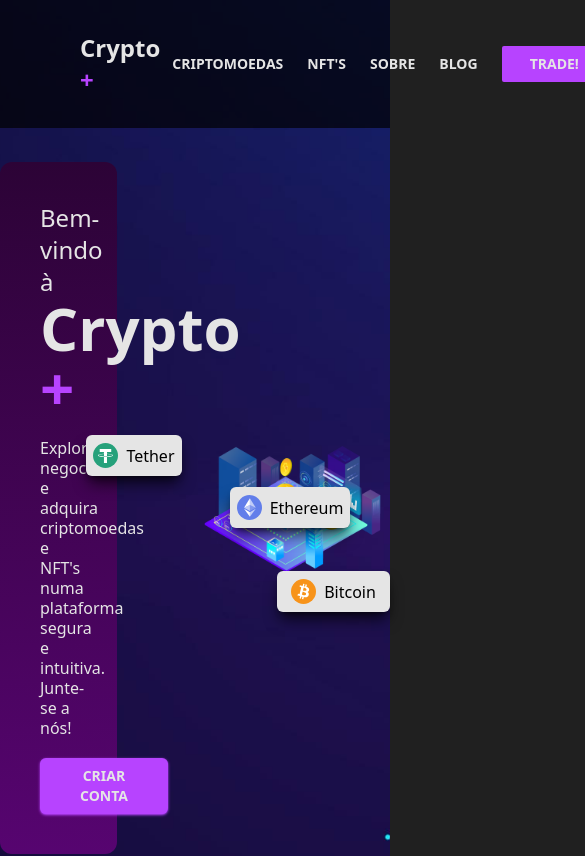
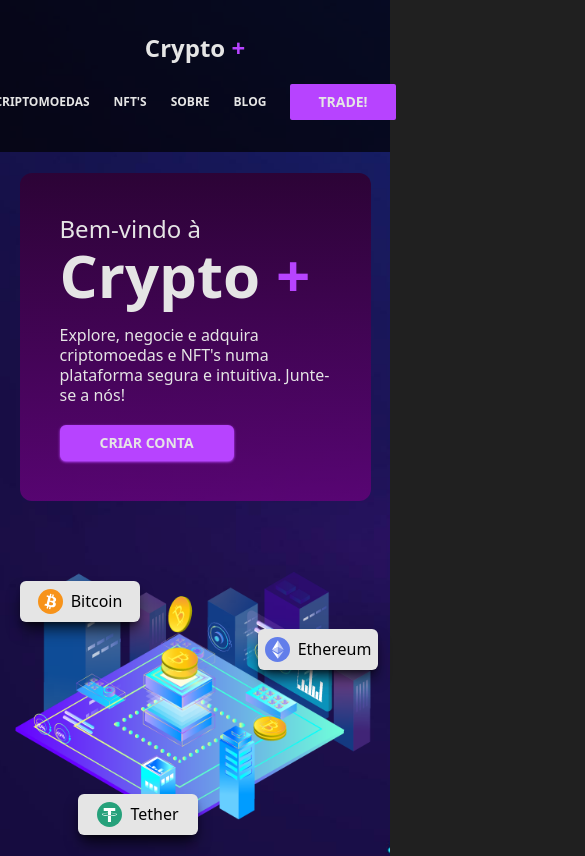
Before and after one commit to viniciusIrikawa/Crypto-, a React (Vite) app: page / in a window 390 px wide. Shown: the top 856 px of the page, 585 px wide, since content can reach past the window. Built offline with nearby package versions, Linux system fonts and the light colour scheme; no server answers.

Commit message:
chore: mobile responsiveness

```diff
--- a/src/components/Navbar.tsx
+++ b/src/components/Navbar.tsx
@@ -1,12 +1,12 @@
 const Navbar = () => {
   return (
-    <nav className='flex justify-between items-center bg-[#000000b0] py-8 px-20 text-white-low'>
+    <nav className='flex md:flex-row flex-col justify-between items-center bg-[#000000b0] py-8 px-20 text-white-low'>
         <h2 className='font-bold text-2xl'>Crypto <span className='text-crypto-purple text-2xl'>+</span></h2>
-        <ul className='flex items-center text-sm cursor-pointer font-bold'>
-          <li className='mx-3 uppercase'> Criptomoedas </li>
-          <li className='mx-3 uppercase'> NFT's </li>
-          <li className='mx-3 uppercase'> Sobre </li>
-          <li className='mx-3 uppercase'> Blog </li>
+        <ul className='flex items-center text-sm cursor-pointer font-bold md:mt-0 mt-5'>
+          <li className='mx-3 uppercase md:text-sm text-xs'> Criptomoedas </li>
+          <li className='mx-3 uppercase md:text-sm text-xs'> NFT's </li>
+          <li className='mx-3 uppercase md:text-sm text-xs'> Sobre </li>
+          <li className='mx-3 uppercase md:text-sm text-xs'> Blog </li>
           <li className='mx-3 uppercase bg-crypto-purple px-7 py-2 rounded-sm'>
             <a href="/dashboard/BTCUSDT"> Trade! </a>
           </li>
--- a/src/components/cryptos/BitcoinLabel.tsx
+++ b/src/components/cryptos/BitcoinLabel.tsx
@@ -1,6 +1,6 @@
 const BitcoinLabel = () => {
   return (
-    <article className='bg-white-low flex items-center justify-center max-w-[120px] py-2 px-5 rounded-md absolute top-40 left-20 z-20 shadow-lg shadow-[#000000b3]'>
+    <article className='bg-white-low flex items-center justify-center max-w-[120px] py-2 px-5 rounded-md absolute md:top-40 top-20 md:left-20 left-5 z-20 shadow-lg shadow-[#000000b3]'>
         <img src="/crypto_icons/btc.svg" alt="" width={25}/>
         <span className='ml-2'> Bitcoin </span>
     </article>
--- a/src/components/cryptos/EthereumLabel.tsx
+++ b/src/components/cryptos/EthereumLabel.tsx
@@ -1,6 +1,6 @@
 const EthereumLabel = () => {
   return (
-    <article className='bg-white-low flex items-center justify-center max-w-[120px] py-2 px-5 rounded-md absolute top-520 right-10 z-20 shadow-lg shadow-[#000000b3]'>
+    <article className='bg-white-low flex items-center justify-center max-w-[120px] py-2 px-5 rounded-md absolute md:top-52 top-32 md:right-10 right-3 z-20 shadow-lg shadow-[#000000b3]'>
         <img src="/crypto_icons/eth.svg" alt="" width={25}/>
         <span className='ml-2'> Ethereum </span>
     </article>
--- a/src/components/cryptos/TetherLabel.tsx
+++ b/src/components/cryptos/TetherLabel.tsx
@@ -1,6 +1,6 @@
 const TetherLabel = () => {
   return (
-    <article className="bg-white-low flex items-center justify-center max-w-[120px] py-2 px-5 rounded-md absolute bottom-32 right-52 z-20 shadow-lg shadow-[#000000b3]">
+    <article className="bg-white-low flex items-center justify-center max-w-[120px] py-2 px-5 rounded-md absolute md:bottom-32 bottom-14 md:right-52 right-48 z-20 shadow-lg shadow-[#000000b3]">
       <img src="/crypto_icons/tether.svg" alt="" width={25} />
       <span className="ml-2"> Tether </span>
     </article>
--- a/src/routes/Home.tsx
+++ b/src/routes/Home.tsx
@@ -9,8 +9,8 @@
     <>
       <section className="bg-img-home bg-cover bg-center">
         <Navbar />
-        <div className="h-[90vh] flex justify-center items-center">
-          <div className="text-white-low w-[30vw]  p-10 rounded-xl bg-gradient-to-b from-[#2c0336] to-[#610378db]">
+        <div className="h-[90vh] flex md:flex-row flex-col justify-center items-center">
+          <div className="text-white-low md:w-[30vw] w-[90vw] p-10 rounded-xl bg-gradient-to-b from-[#2c0336] to-[#610378db]">
             <h2 className="text-2xl font-normal"> Bem-vindo à </h2>
             <h2 className="font-bold text-6xl mb-5">
               Crypto <span className="text-crypto-purple text-6xl"> + </span>
@@ -23,12 +23,12 @@
             </button>
           </div>
 
-          <div className="relative w-1/2 ml-20 flex items-center justify-center">
+          <div className="relative md:w-1/2 w-full md:ml-20 flex items-center justify-center">
             <img
               src="/blockchain-vector.png"
               alt=""
-              width={650}
-              className="z-10"
+              width={0}
+              className="z-10 md:w-4/5 w-full"
             />
             <BitcoinLabel />
             <EthereumLabel />
```
